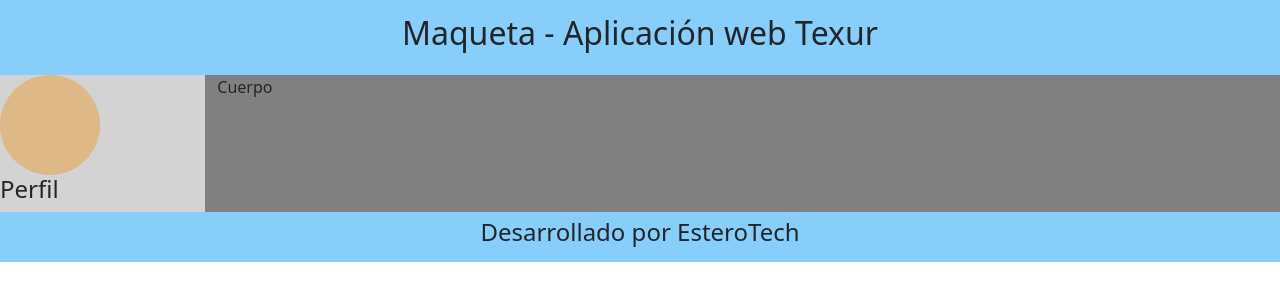
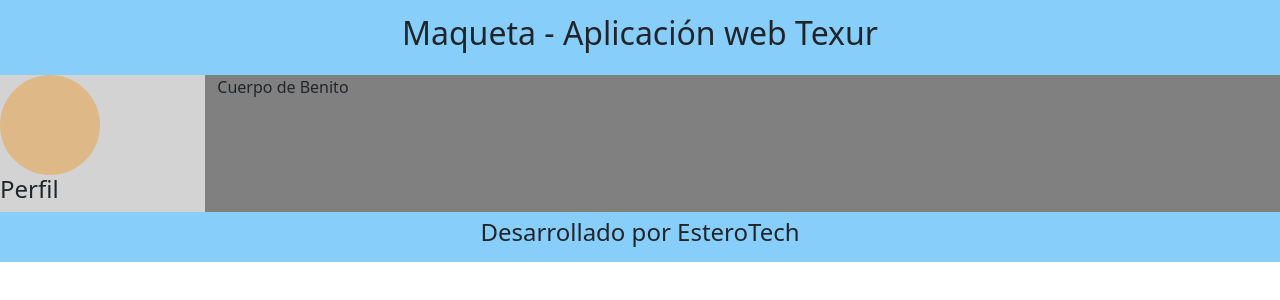
Before and after one commit to TanatosAlado/maquetaTexur, an Angular app: page /cliente in a window 1280 px wide. Shown: the top 300 px of the page. Built offline with nearby package versions, Linux system fonts and the light colour scheme.

Commit message:
Prueba C

```diff
--- a/src/app/components/cliente/cliente.component.html
+++ b/src/app/components/cliente/cliente.component.html
@@ -10,7 +10,7 @@
         </div>
     </div>
     <div class="col-10" style="background-color:grey;">
-        Cuerpo
+        Cuerpo de Benito
     </div>
 </div>
 
```
